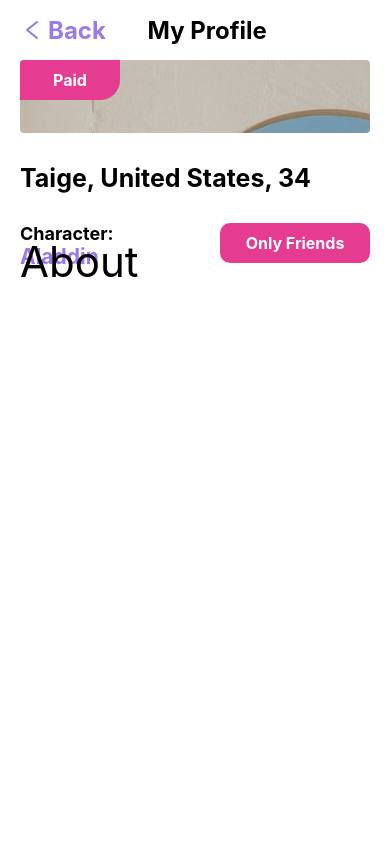
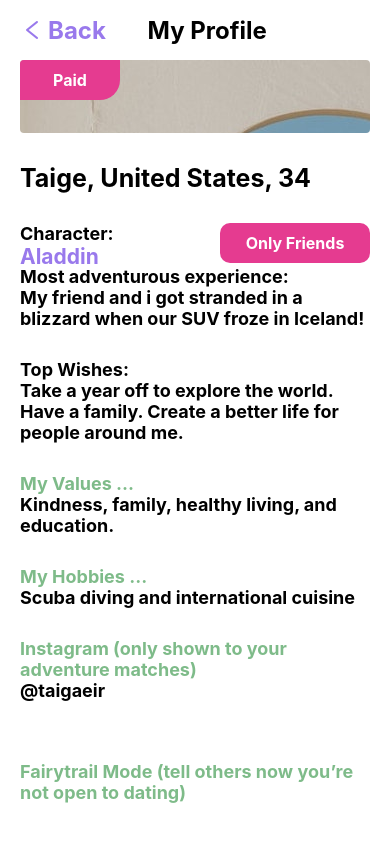
Before and after one commit to daltbunker/Fairytrail, a React Native app: screen / in a window 390 px wide. Built offline with nearby package versions, Linux system fonts and the light colour scheme.

Commit message:
about card added and margin horizontal margin fixed

```diff
--- a/App.js
+++ b/App.js
@@ -1,14 +1,11 @@
 import React, {Component} from 'react';
-import {
-  StyleSheet,
-  Text,
-  SafeAreaView,
-  ScrollView,
-  StatusBar,
-} from 'react-native';
+import {StyleSheet, SafeAreaView, StatusBar, ScrollView} from 'react-native';
 import Header from './components/Header';
 import ProfilePicture from './components/ProfilePicture';
 import AboutHeading from './components/AboutHeading';
+import AboutCardList from './components/AboutCardList';
+import DatingSelector from './components/DatingSelector';
+import users from './data/users';
 
 class App extends Component {
   constructor() {
@@ -24,12 +21,13 @@ class App extends Component {
 
   render() {
     return (
-      <SafeAreaView style={styles.container}>
-        <ScrollView style={styles.scrollView}>
-          <Header saveState={this.state.datingStatusChanged} />
+      <SafeAreaView style={styles.appContainer}>
+        <Header saveState={this.state.datingStatusChanged} />
+        <ScrollView>
           <ProfilePicture />
-          <AboutHeading />
-          <Text style={styles.text}>About</Text>
+          <AboutHeading user={users.user1} />
+          <AboutCardList cards={users.user1.aboutCards} />
+          <DatingSelector />
         </ScrollView>
       </SafeAreaView>
     );
@@ -37,11 +35,9 @@ class App extends Component {
 }
 
 const styles = StyleSheet.create({
-  container: {
+  appContainer: {
     flex: 1,
     paddingTop: StatusBar.currentHeight,
-  },
-  scrollView: {
     marginHorizontal: 20,
   },
   text: {
--- /dev/null
+++ b/components/AboutCard.js
@@ -0,0 +1,24 @@
+import React from 'react';
+import {View, Text, StyleSheet} from 'react-native';
+
+const AboutCard = ({card}) => {
+  return (
+    <View style={styles.aboutCardContainer}>
+      <Text style={{...styles.text, color: card[2]}}>{card[0]}</Text>
+      <Text style={styles.text}>{card[1]}</Text>
+    </View>
+  );
+};
+
+const styles = StyleSheet.create({
+  aboutCardContainer: {
+    flexDirection: 'column',
+    marginBottom: 30,
+  },
+  text: {
+    fontSize: 18,
+    fontWeight: 'bold',
+  },
+});
+
+export default AboutCard;
--- /dev/null
+++ b/components/AboutCardList.js
@@ -0,0 +1,24 @@
+import React from 'react';
+import {View, StyleSheet} from 'react-native';
+import AboutCard from './AboutCard';
+
+const AboutCardList = ({cards}) => {
+  return (
+    <View style={styles.listContainer}>
+      <AboutCard card={cards[0]} />
+      <AboutCard card={cards[1]} />
+      <AboutCard card={cards[2]} />
+      <AboutCard card={cards[3]} />
+      <AboutCard card={cards[4]} />
+    </View>
+  );
+};
+
+const styles = StyleSheet.create({
+  listContainer: {
+    // flex: 1,
+    marginBottom: 30,
+  },
+});
+
+export default AboutCardList;
--- a/components/AboutHeading.js
+++ b/components/AboutHeading.js
@@ -1,10 +1,9 @@
 import React from 'react';
 import {View, Text, StyleSheet} from 'react-native';
-import users from '../data/users';
 import AboutSubheading from './AboutSubheading';
 
-const AboutHeading = () => {
-  const {heading, character, datingStatus} = users.user1;
+const AboutHeading = ({user}) => {
+  const {heading, character, datingStatus} = user;
 
   return (
     <View style={styles.aboutHeadingContainer}>
@@ -22,6 +21,7 @@ const AboutHeading = () => {
 const styles = StyleSheet.create({
   aboutHeadingContainer: {
     flex: 1,
+    marginBottom: 30,
   },
   aboutTitle: {
     fontSize: 25,
--- /dev/null
+++ b/components/DatingSelector.js
@@ -0,0 +1,27 @@
+import React from 'react';
+import {View, Text, StyleSheet} from 'react-native';
+
+const DatingSelector = () => {
+  return (
+    <View style={styles.datingSelectorContainer}>
+      <Text style={styles.text}>
+        Fairytrail Mode (tell others now you’re not open to dating)
+      </Text>
+    </View>
+  );
+};
+
+const styles = StyleSheet.create({
+  datingSelectorContainer: {
+    flexDirection: 'column',
+    marginTop: 0,
+    marginBottom: 30,
+  },
+  text: {
+    fontSize: 18,
+    fontWeight: 'bold',
+    color: '#7EBB89',
+  },
+});
+
+export default DatingSelector;
--- a/components/ProfilePicture.js
+++ b/components/ProfilePicture.js
@@ -20,7 +20,7 @@ const ProfilePicture = () => {
 const styles = StyleSheet.create({
   profileContainer: {
     flex: 1,
-    height: 400,
+    height: 450,
     overflow: 'hidden',
     borderRadius: 4,
     marginBottom: 30,
@@ -35,7 +35,6 @@ const styles = StyleSheet.create({
     height: 40,
     width: 100,
     overflow: 'hidden',
-    // borderTopLeftRadius: 4,
     borderBottomRightRadius: 20,
   },
   paidText: {
--- a/data/users.js
+++ b/data/users.js
@@ -9,16 +9,26 @@ const users = {
     datingStatus: 'Only Friends',
     aboutCards: [
       [
-        'Most adventurous experience',
+        'Most adventurous experience:',
         'My friend and i got stranded in a blizzard when our SUV froze in Iceland!',
+        'black',
       ],
       [
-        'Top Wishes',
+        'Top Wishes:',
         'Take a year off to explore the world. Have a family. Create a better life for people around me.',
+        'black',
       ],
-      ['My Values', 'Kindness, family, healthy living, and education.'],
-      ['My Hobbies', 'Scuba diving and international cuisine'],
-      ['Instagram (only shown to your adventure matches)', '@taigaeir'],
+      [
+        'My Values ...',
+        'Kindness, family, healthy living, and education.',
+        '#7EBB89',
+      ],
+      ['My Hobbies ...', 'Scuba diving and international cuisine', '#7EBB89'],
+      [
+        'Instagram (only shown to your adventure matches)',
+        '@taigaeir',
+        '#7EBB89',
+      ],
     ],
   },
 };
```
